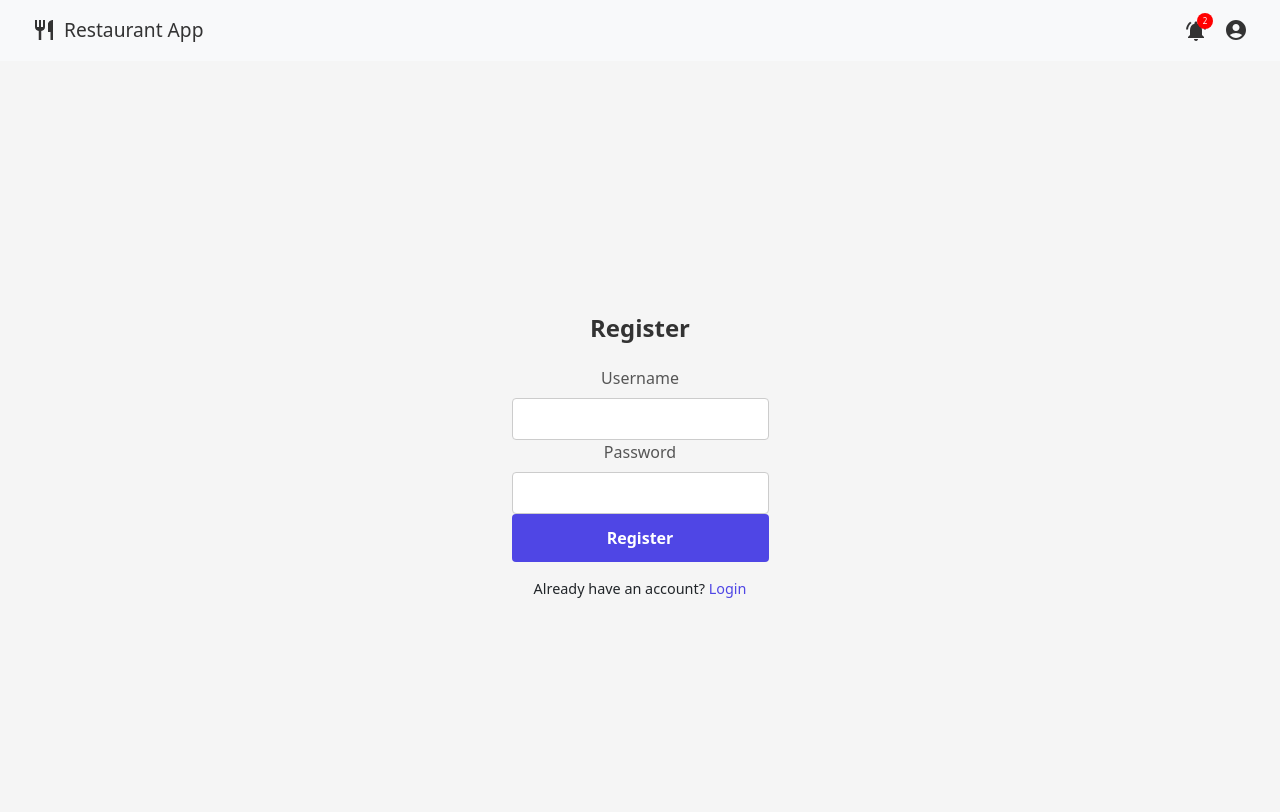
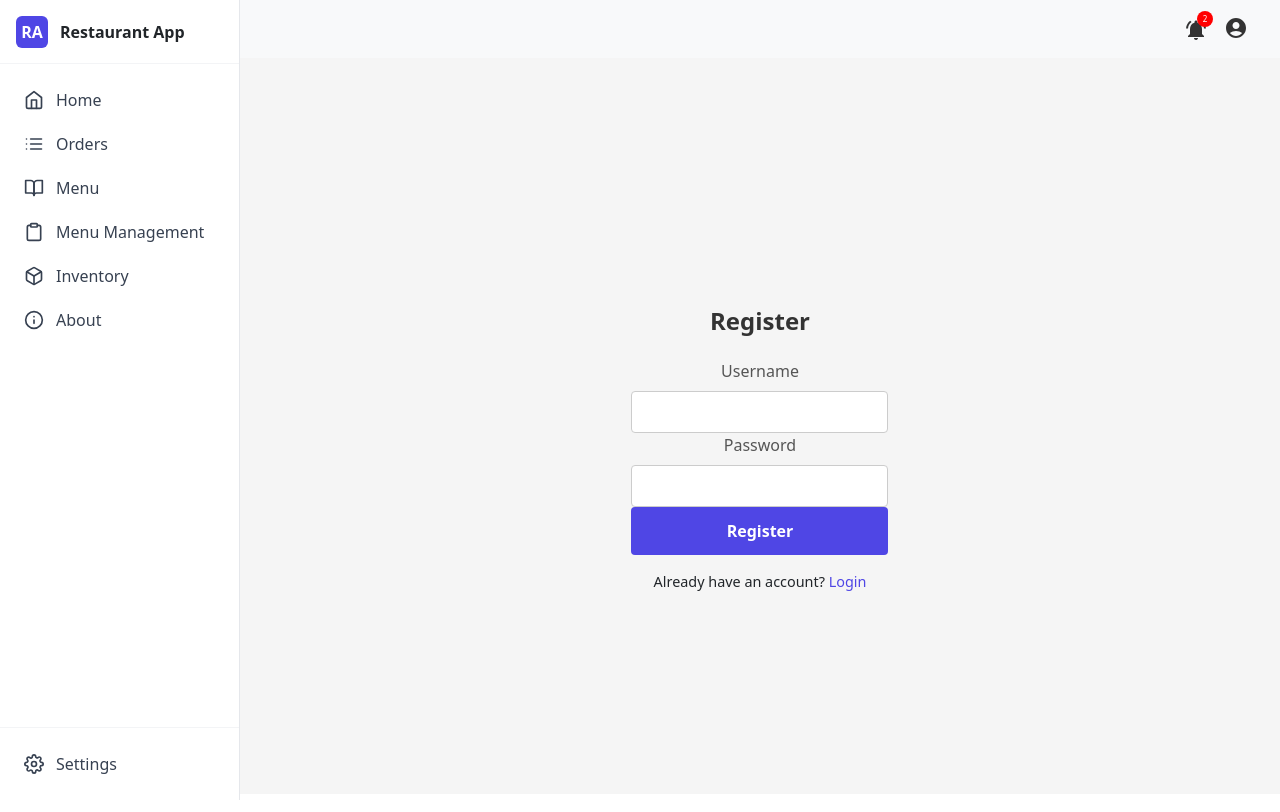
Before and after one commit to bendarryy/Test_Automate_sys_api, a React (Vite) app in the folder frontend/: page /register in a window 1280 px wide. Shown: the top 812 px of the page. Built offline with nearby package versions, Linux system fonts and the light colour scheme.

Commit message:
Add Sidebar component and refactor Layout; update Navbar styles and MenuPage CSS

```diff
--- a/frontend/src/Layout.tsx
+++ b/frontend/src/Layout.tsx
@@ -1,16 +1,19 @@
 import { Outlet } from "react-router-dom"
 import Navbar from "./components/Navbar"
+import { Sidebar } from "./components/Sidebar"
+
 
 const Layout = () => {
   return (
-    <div>
-      <Navbar title="Restaurant App" />
-      <main style={{ height: "calc(100vh - 64px)" }}>
-        <Outlet />
-      </main>
-
+    <div style={{ display: 'flex', height: '100vh', width: '100vw' }}>
+      <Sidebar />
+      <div style={{ flex: 1, height: '100vh', overflow: 'hidden' }}>
+        <Navbar title="Restaurant App" />
+        <main style={{ height: 'calc(100vh - 64px)', overflow: 'auto' }}>
+          <Outlet />
+        </main>
+      </div>
     </div>
   )
 }
-
 export default Layout
--- a/frontend/src/components/Navbar.tsx
+++ b/frontend/src/components/Navbar.tsx
@@ -16,11 +16,6 @@ const Navbar = ({ title }: NavbarProps) => {
   const [isShowNotification, setIsShowNotification] = useState(false);
   return (
     <nav className={Navstyle.navbar}>
-      <div className={Navstyle.logo}>
-        <RestaurantIcon />
-        <div className={Navstyle.title}>{title}</div>
-      </div>
-
       <div className={Navstyle.action}>
         {numOfNotification == 0 && (
           <div className={Navstyle.notification}>
--- /dev/null
+++ b/frontend/src/components/Sidebar.tsx
@@ -0,0 +1,82 @@
+import { useState } from "react"
+import { NavLink, useLocation } from "react-router-dom"
+import {
+  FiHome,
+  FiList,
+  FiBookOpen,
+  FiBox,
+  FiClipboard,
+  FiSettings,
+  FiChevronLeft,
+  FiChevronRight,
+  FiInfo,
+} from "react-icons/fi"
+import styles from "../styles/Sidebar.module.css"
+
+interface NavItem {
+  name: string
+  icon: any
+  href: string
+}
+
+const navItems: NavItem[] = [
+  { name: "Home", icon: FiHome, href: "/" },
+  { name: "Orders", icon: FiList, href: "/orders" },
+  { name: "Menu", icon: FiBookOpen, href: "/menu" },
+  { name: "Menu Management", icon: FiClipboard, href: "/menu-management" },
+  { name: "Inventory", icon: FiBox, href: "/Inventory" },
+  { name: "About", icon: FiInfo, href: "/about" },
+]
+
+export function Sidebar({ defaultIconsOnly = false, className = "" }: { defaultIconsOnly?: boolean, className?: string }) {
+  const [iconsOnly, setIconsOnly] = useState(defaultIconsOnly)
+  const location = useLocation()
+
+  const toggleSidebar = () => {
+    setIconsOnly(!iconsOnly)
+  }
+
+  return (
+    <aside className={styles.sidebar + ` ${styles['creative-sidebar']} ${iconsOnly ? "icons-only" : "expanded"} ${className}`}>
+      <div className={styles['sidebar-header']}>
+        <div className={styles['brand']}>
+          <div className={styles['logo']}>
+            <span>RA</span>
+          </div>
+          <span className={styles['brand-name']}>Restaurant App</span>
+        </div>
+        <button className={styles['toggle-button']} onClick={toggleSidebar}>
+          {iconsOnly ? <FiChevronRight /> : <FiChevronLeft />}
+        </button>
+      </div>
+
+      <div className={styles['sidebar-content']}>
+        <ul className={styles['nav-menu']}>
+          {navItems.map((item) => (
+            <li key={item.name} className={styles['nav-item'] + (location.pathname == item.href ? ` ${styles['active']}` : "") }>
+              <NavLink to={item.href} className={styles['nav-link']} title={iconsOnly ? item.name : ""} end={item.href === "/"}>
+                <span className={styles['icon']}>
+                  <item.icon />
+                </span>
+                <span className={styles['label']}>{item.name}</span>
+              </NavLink>
+            </li>
+          ))}
+        </ul>
+      </div>
+
+      <div className={styles['sidebar-footer']}>
+        <ul className={styles['nav-menu']}>
+          <li className={styles['nav-item']}>
+            <NavLink to="/settings" className={styles['nav-link']} title={iconsOnly ? "Settings" : ""}>
+              <span className={styles['icon']}>
+                <FiSettings />
+              </span>
+              <span className={styles['label']}>Settings</span>
+            </NavLink>
+          </li>
+        </ul>
+      </div>
+    </aside>
+  )
+}
--- a/frontend/src/pages/HomePage.tsx
+++ b/frontend/src/pages/HomePage.tsx
@@ -8,7 +8,7 @@ import { Box } from "@mui/material";
 const HomePage = () => {
   return (
     <main>
-      <Box display="flex" height="calc(100vh - 64px)" width="100vw">
+      <Box display="flex" height="calc(100vh - 64px)">
         {/* العمود الأول: مكدس TablesSection وProductsSection */}
         <Box flex={2} display="flex" flexDirection="column" gap={2} sx={{ width : "70%" }}>
           <TablesSection />
--- a/frontend/src/styles/MenuPage.module.css
+++ b/frontend/src/styles/MenuPage.module.css
@@ -1,36 +1,33 @@
-h1 {
+.title {
   font-size: 2rem;
   margin-bottom: 1rem;
 }
 
-ul {
+.menuList {
   list-style-type: none;
   padding: 0;
 }
 
-li {
+.menuItem {
   border: 1px solid #ccc;
   padding: 1rem;
   margin-bottom: 1rem;
   border-radius: 5px;
 }
 
-h2 {
+.itemName {
   margin: 0;
   font-size: 1.5rem;
 }
 
-p {
+.itemDescription,
+.itemPrice,
+.itemCategory {
   margin: 0.5rem 0;
 }
 
 .container {
   padding: 2rem;
-}
-
-.title {
-  font-size: 2rem;
-  margin-bottom: 1rem;
 }
 
 .createButton {
--- a/frontend/src/styles/Navbar.module.css
+++ b/frontend/src/styles/Navbar.module.css
@@ -1,7 +1,7 @@
 .navbar{
     display: flex;
-    justify-content: space-between;
     align-items: center;
+    flex-direction: row-reverse;
     padding: 1rem 2rem;
     background-color: #f8f9fa;
     box-shadow: 0 2px 4px rgba(0, 0, 0, 0.1);
--- /dev/null
+++ b/frontend/src/styles/Sidebar.module.css
@@ -0,0 +1,222 @@
+/* Base Styles */
+.creative-sidebar {
+  display: flex;
+  flex-direction: column;
+  height: 100%;
+  background-color: #ffffff;
+  border-right: 1px solid #e5e7eb;
+  transition: width 0.3s ease;
+  overflow: hidden;
+  position: relative;
+}
+
+.creative-sidebar.expanded {
+  width: 240px;
+}
+
+.creative-sidebar.icons-only {
+  width: 72px;
+}
+
+/* Header Styles */
+.sidebar-header {
+  height: 64px;
+  display: flex;
+  align-items: center;
+  justify-content: space-between;
+  padding: 0 16px;
+  border-bottom: 1px solid #f3f4f6;
+}
+
+.brand {
+  display: flex;
+  align-items: center;
+  gap: 12px;
+  overflow: hidden;
+}
+
+.logo {
+  display: flex;
+  align-items: center;
+  justify-content: center;
+  width: 32px;
+  height: 32px;
+  background-color: #4f46e5;
+  color: white;
+  border-radius: 6px;
+  font-weight: bold;
+  flex-shrink: 0;
+}
+
+.brand-name {
+  font-weight: 600;
+  white-space: nowrap;
+  transition: opacity 0.2s ease;
+}
+
+.icons-only .brand-name {
+  opacity: 0;
+}
+
+.toggle-button {
+  display: flex;
+  align-items: center;
+  justify-content: center;
+  width: 32px;
+  height: 32px;
+  border: none;
+  background: transparent;
+  border-radius: 6px;
+  cursor: pointer;
+  color: #6b7280;
+}
+
+.toggle-button:hover {
+  background-color: #f3f4f6;
+}
+
+/* Content Styles */
+.sidebar-content {
+  flex: 1;
+  overflow-y: auto;
+  padding: 16px 8px;
+  display: flex;
+  flex-direction: column;
+  gap: 24px;
+}
+
+.nav-section {
+  display: flex;
+  flex-direction: column;
+  gap: 8px;
+}
+
+.section-title {
+  padding: 0 16px;
+  font-size: 12px;
+  font-weight: 600;
+  text-transform: uppercase;
+  letter-spacing: 0.05em;
+  color: #6b7280;
+}
+
+.nav-menu {
+  list-style: none;
+  padding: 0;
+  margin: 0;
+  display: flex;
+  flex-direction: column;
+  gap: 4px;
+}
+
+.nav-item {
+  position: relative;
+}
+
+.nav-link {
+  display: flex;
+  align-items: center;
+  gap: 12px;
+  padding: 10px 16px;
+  border-radius: 6px;
+  text-decoration: none;
+  color: #374151;
+  font-weight: 500;
+  transition: background-color 0.2s ease;
+  height: 40px;
+}
+
+.nav-link:hover {
+  background-color: #f3f4f6;
+}
+
+.nav-item.active .nav-link {
+  background-color: rgba(79, 70, 229, 0.1);
+  color: #4f46e5;
+}
+
+.icon {
+  display: flex;
+  align-items: center;
+  justify-content: center;
+  font-size: 20px;
+  width: 20px;
+  height: 20px;
+  flex-shrink: 0;
+}
+
+.label {
+  white-space: nowrap;
+  transition: opacity 0.2s ease;
+}
+
+.icons-only .label {
+  opacity: 0;
+  width: 0;
+  overflow: hidden;
+}
+
+.icons-only .nav-link {
+  justify-content: center;
+  padding: 10px 0;
+}
+
+/* Tooltip for icons-only mode */
+.icons-only .nav-link:hover::after {
+  content: attr(title);
+  position: absolute;
+  left: 100%;
+  top: 50%;
+  transform: translateY(-50%);
+  background-color: #1f2937;
+  color: white;
+  padding: 6px 10px;
+  border-radius: 4px;
+  font-size: 14px;
+  white-space: nowrap;
+  z-index: 10;
+  margin-left: 10px;
+}
+
+.icons-only .nav-link:hover::before {
+  content: "";
+  position: absolute;
+  left: 100%;
+  top: 50%;
+  transform: translateY(-50%);
+  border-width: 6px;
+  border-style: solid;
+  border-color: transparent #1f2937 transparent transparent;
+  margin-left: -2px;
+  z-index: 10;
+}
+
+/* Footer Styles */
+.sidebar-footer {
+  padding: 16px 8px;
+  border-top: 1px solid #f3f4f6;
+}
+
+/* Responsive Styles */
+@media (max-width: 768px) {
+  .creative-sidebar {
+    position: fixed;
+    z-index: 100;
+    box-shadow: 0 4px 6px -1px rgba(0, 0, 0, 0.1), 0 2px 4px -1px rgba(0, 0, 0, 0.06);
+  }
+
+  .creative-sidebar.expanded {
+    width: 240px;
+  }
+
+  .creative-sidebar.icons-only {
+    width: 0;
+    border-right: none;
+  }
+
+  .icons-only .sidebar-header,
+  .icons-only .sidebar-content,
+  .icons-only .sidebar-footer {
+    opacity: 0;
+  }
+}
```
